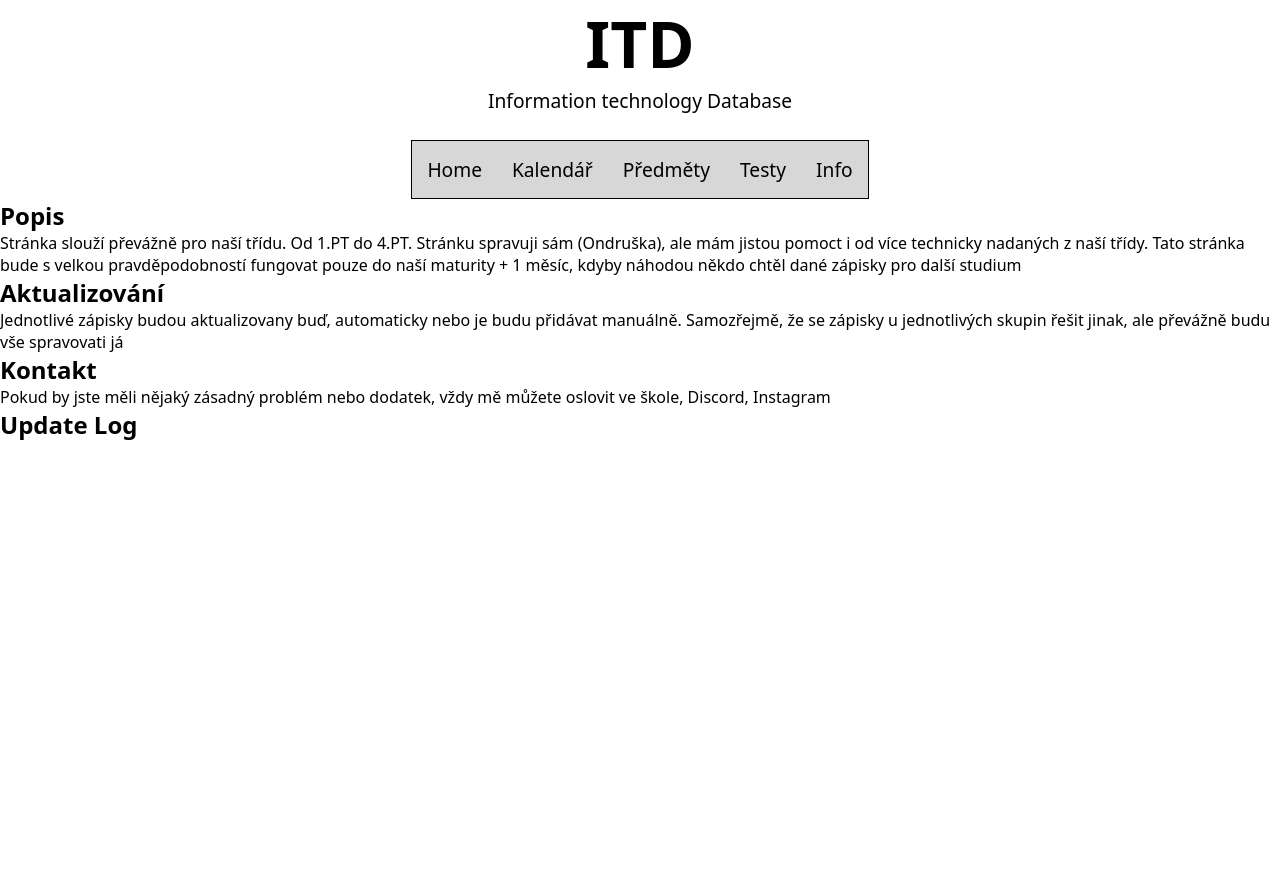
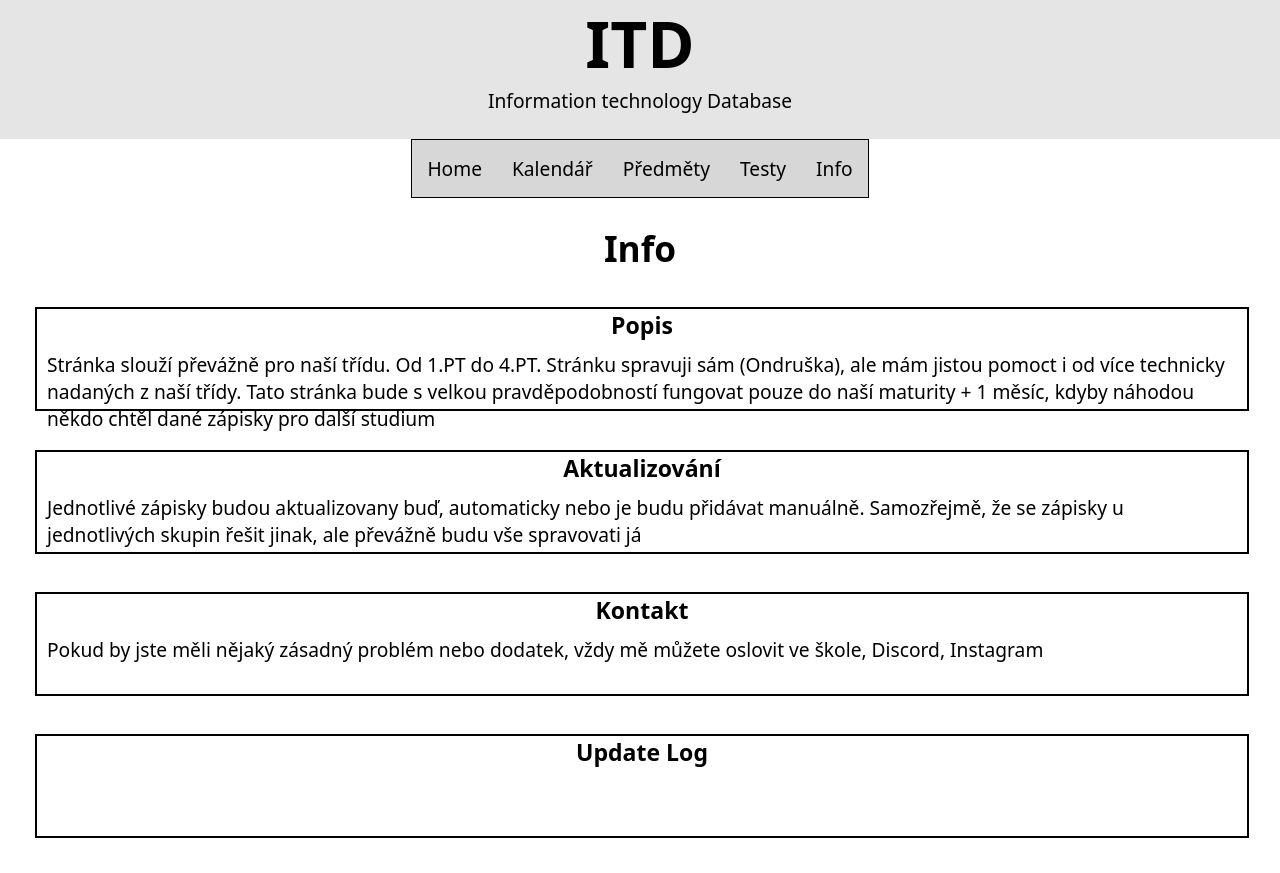
Before and after one commit to HyproVex/ITD, a plain HTML site: page Info.html in a window 1280 px wide. Before the commit the page ends 800 px from the top, so only its background shows below. Drawn offline with Linux system fonts and the light colour scheme.

Commit message:
Alpha Test 2
INFO UPDATE

```diff
--- a/Info.html
+++ b/Info.html
@@ -2,7 +2,7 @@
 <html lang="en">
 <head>
     <meta charset="UTF-8">
-    <link rel="stylesheet" href="Style/index_style.css">
+    <link rel="stylesheet" href="Style/info_style.css">
     <link rel="stylesheet" href="Style/all_style.css">
     <title> Information technology Database </title>
 </head>
@@ -31,26 +31,43 @@
 
     <main>
 
+    <h3 id="nadpis"> Info </h3>
+
+    <div class="Info">
+
         <div class="popis">
 
             <h2> Popis </h2>
 
-            <p>
-                Stránka slouží převážně pro naší třídu. Od 1.PT do 4.PT. Stránku spravuji sám (Ondruška), ale mám jistou pomoct i od více technicky nadaných z naší třídy. Tato stránka bude s velkou pravděpodobností fungovat pouze do naší maturity + 1 měsíc, kdyby náhodou někdo chtěl dané zápisky pro další studium
-            </p>
+            <p> Stránka slouží převážně pro naší třídu. Od 1.PT do 4.PT. Stránku spravuji sám (Ondruška), ale mám jistou pomoct i od více technicky nadaných z naší třídy. Tato stránka bude s velkou pravděpodobností fungovat pouze do naší maturity + 1 měsíc, kdyby náhodou někdo chtěl dané zápisky pro další studium</p>
+
+        </div>
+
+        <div class="Aktualizace">
 
             <h2> Aktualizování </h2>
 
             <p> Jednotlivé zápisky budou aktualizovany buď, automaticky nebo je budu přidávat manuálně. Samozřejmě, že se zápisky u jednotlivých skupin řešit jinak, ale převážně budu vše spravovati já</p>
 
+        </div>
+
+
+        <div class="Kontakt">
+
             <h2> Kontakt </h2>
 
             <p> Pokud by jste měli nějaký zásadný problém nebo dodatek, vždy mě můžete oslovit ve škole, Discord, Instagram</p>
 
+        </div>
+
+        <div class="Update">
 
             <h2> Update Log </h2>
 
+            <p></p>
+
         </div>
+    </div>
 
     </main>
 
--- a/Style/all_style.css
+++ b/Style/all_style.css
@@ -1,14 +1,14 @@
 *{
     font-family: system-ui, -apple-system, BlinkMacSystemFont, 'Segoe UI', Roboto, Oxygen, Ubuntu, Cantarell, 'Open Sans', 'Helvetica Neue', sans-serif;
     margin: 0;
-    background-color: rgb(255, 255, 255);
 }
 
 
 .nadpis{
     text-align: center;
     font-size: 2em;
-    margin-bottom: 2%
+    padding-bottom: 25px;
+    background-color: rgb(229, 229, 229);
 }
 .nadpis p{
     font-size: 0.6em;
--- /dev/null
+++ b/Style/info_style.css
@@ -0,0 +1,64 @@
+
+
+/* Nadpis stránky */
+
+#nadpis{
+    font-size: 2.2em;
+    text-align: center;
+    margin-top: 2%;
+    margin-bottom: 2%;
+}
+
+/* style pro obsah */
+
+.Info{
+    overflow: hidden;
+    display: flex;
+    flex-direction: column;
+    row-gap: 2em;
+    font-size: 1.2em;
+    margin: 25px;
+    padding: 10px;
+}
+.Info h2{
+    text-align: center;
+    font-size: 1.2em;
+}
+.Info p{
+    padding: 10px;
+}
+
+/* Popis */
+
+.popis{
+    border: 2px solid black;
+    width: 100%;
+    height: 100px;
+}
+
+/* Aktualizace */
+
+
+.Aktualizace{
+    border: 2px solid black;
+    width: 100%;
+    height: 100px;
+}
+
+
+/* Kontakt */
+
+
+.Kontakt{
+    border: 2px solid black;
+    width: 100%;
+    height: 100px;
+}
+
+/* Update */
+
+.Update{
+    border: 2px solid black;
+    width: 100%;
+    height: 100px;
+}
```
Also changed, not shown: Subjects.html (+3 -0 lines).
